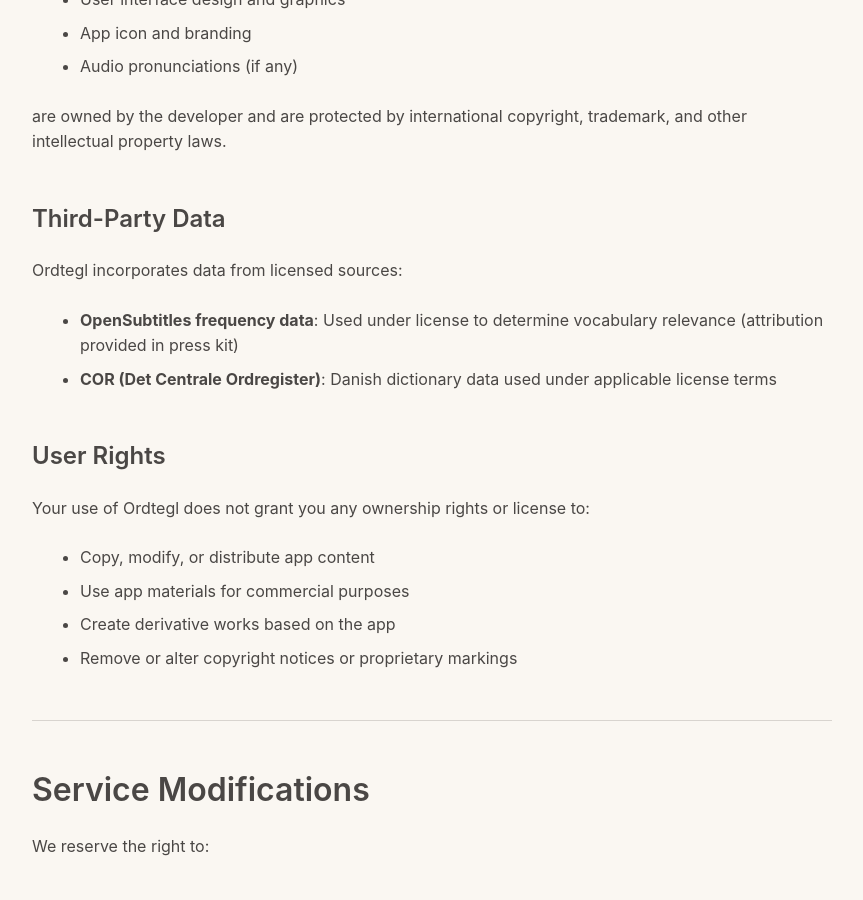
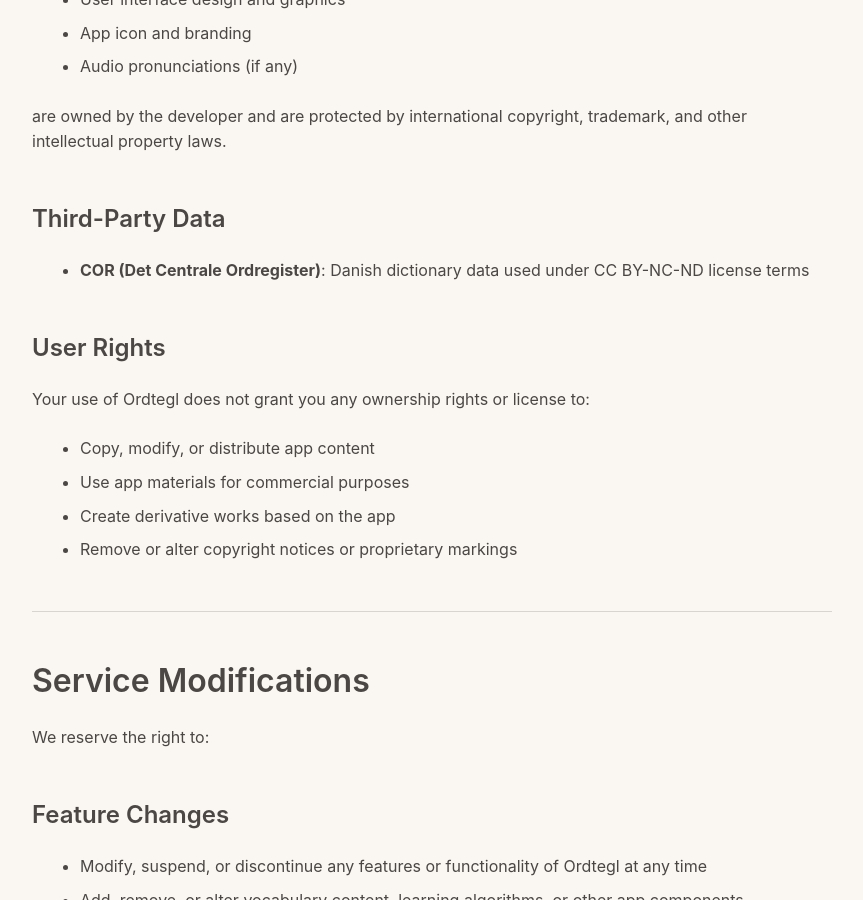
Before and after one commit to lovettbarron/ordtegl, a Jekyll site: the page built from _pages/terms-of-service.md, in a window 1280 px wide and 900 px high, scrolled down 4761 px. Shown: the whole window, without its empty margins (208-1071 px from the left). Built offline with Jekyll 4.4.1, drawn with Linux system fonts in a browser that asks for light colours.

Commit message:
fix(legal): remove OpenSubtitles attribution
Remove references to OpenSubtitles data from Terms of Service and
press kit since no license was obtained. COR attribution retained.

Co-Authored-By: Claude Opus 4.5 <noreply@anthropic.com>

```diff
--- a/_data/press.yml
+++ b/_data/press.yml
@@ -38,9 +38,3 @@ attributions:
     license: "CC BY-NC-ND"
     attribution: "Data provided by Det Danske Sprog- og Litteraturselskab (DSL) and Center for Sprogteknologi (CST)"
     url: "https://ordregister.dk"
-  - name: "OpenSubtitles"
-    description: "Word frequency data informed by Danish subtitle corpus"
-    license: "Conditional (verify specific terms)"
-    attribution: "Frequency data based on OpenSubtitles corpus"
-    url: "https://www.opensubtitles.org"
-    note: "Attribution included for transparency; verify if required by specific license terms"
--- a/_pages/terms-of-service.md
+++ b/_pages/terms-of-service.md
@@ -142,10 +142,7 @@ are owned by the developer and are protected by international copyright, tradema
 
 ### Third-Party Data
 
-Ordtegl incorporates data from licensed sources:
-
-- **OpenSubtitles frequency data**: Used under license to determine vocabulary relevance (attribution provided in press kit)
-- **COR (Det Centrale Ordregister)**: Danish dictionary data used under applicable license terms
+- **COR (Det Centrale Ordregister)**: Danish dictionary data used under CC BY-NC-ND license terms
 
 ### User Rights
 
```
Also changed, not shown: .planning/REQUIREMENTS.md.
